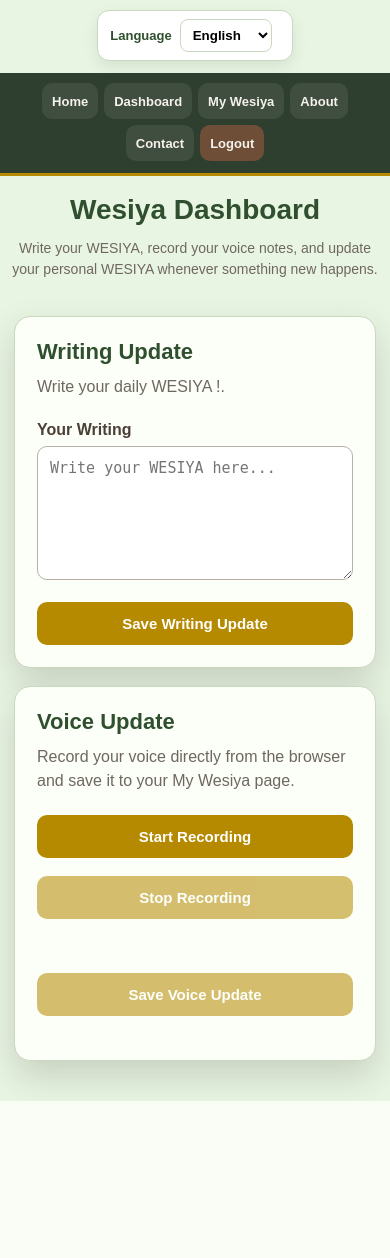
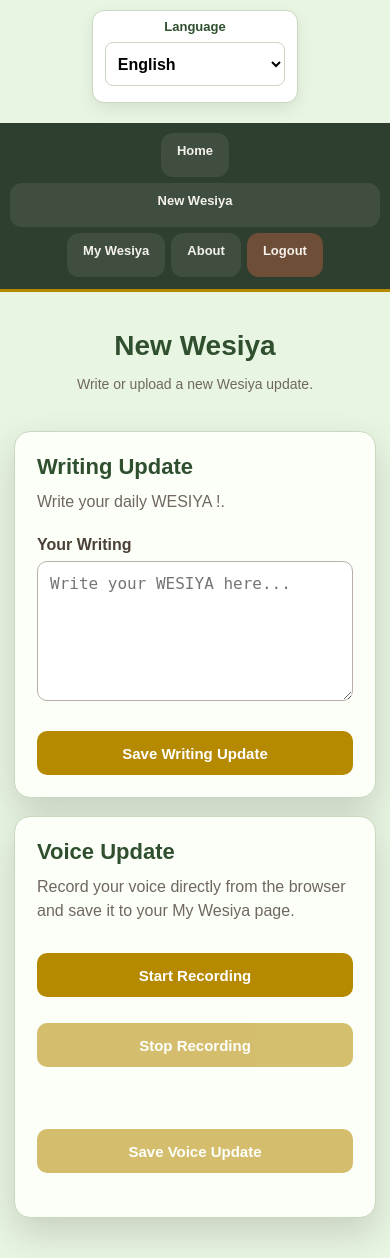
Before and after one commit to kala-spec/flask-wesiya-writing, a Flask app: page /dashboard in a window 390 px wide. Before the commit the page ends 1101 px from the top, so only its background shows below. Run offline with Flask 3, Linux system fonts and the light colour scheme; a user stored in the database is signed in.

Commit message:
Phase 1 UX cleanup and rename dashboard to New Wesiya

```diff
--- a/static/styles.css
+++ b/static/styles.css
@@ -1173,3 +1173,96 @@ button {
         margin-top: 10px;
     }
 }
+/* ===============================
+   Phase 1 UX cleanup
+   =============================== */
+
+.pages {
+    display: flex;
+    justify-content: center;
+    align-items: center;
+    gap: 12px;
+    flex-wrap: wrap;
+    margin: 20px auto;
+    padding: 10px;
+}
+
+.pages a,
+.pages button {
+    text-decoration: none;
+    padding: 10px 16px;
+    border-radius: 12px;
+    font-weight: 600;
+    display: inline-block;
+}
+
+.box,
+.card,
+.auth-box,
+.trusted-member-box {
+    border-radius: 18px;
+}
+
+button,
+.btn,
+.auth-switch-btn,
+.danger-access-btn,
+.pages a {
+    min-height: 44px;
+    cursor: pointer;
+}
+
+input,
+textarea,
+select {
+    min-height: 44px;
+    font-size: 16px;
+}
+
+.small-text {
+    line-height: 1.6;
+}
+
+@media (max-width: 700px) {
+    .container {
+        width: 94%;
+        margin: 0 auto;
+    }
+
+    .pages {
+        flex-direction: column;
+        align-items: stretch;
+        gap: 10px;
+    }
+
+    .pages a,
+    .pages button {
+        width: 100%;
+        text-align: center;
+        box-sizing: border-box;
+    }
+
+    button,
+    .btn,
+    .auth-switch-btn,
+    .danger-access-btn {
+        width: 100%;
+        margin-top: 8px;
+    }
+
+    input,
+    textarea,
+    select {
+        width: 100%;
+        box-sizing: border-box;
+    }
+
+    h1 {
+        font-size: 28px;
+        line-height: 1.2;
+    }
+
+    h2 {
+        font-size: 22px;
+    }
+}
--- a/templates/about.html
+++ b/templates/about.html
@@ -12,10 +12,10 @@
     <nav class="pages">
         <ul>
             <li><a href="/home">Home</a></li>
-            <li><a href="/dashboard">Dashboard</a></li>
+            <a href="/dashboard">New Wesiya</a>
             <li><a href="/profile">My Wesiya</a></li>
             <li><a href="/about">About</a></li>
-            <li><a href="#">Contact</a></li>
+
             <li><a href="/logout" class="logout-link">Logout</a></li>
         </ul>
     </nav>
--- a/templates/dashboard.html
+++ b/templates/dashboard.html
@@ -12,22 +12,19 @@
     <nav class="pages">
         <ul>
             <li><a href="/home">Home</a></li>
-            <li><a href="/dashboard">Dashboard</a></li>
+            <a href="/dashboard">New Wesiya</a>
             <li><a href="/profile">My Wesiya</a></li>
             <li><a href="/about">About</a></li>
-            <li><a href="#">Contact</a></li>
+
             <li><a href="/logout" class="logout-link">Logout</a></li>
 
         </ul>
     </nav>
 
     <section class="dashboard-header">
-        <h1>Wesiya Dashboard</h1>
+       <h1>New Wesiya</h1>
 
-        <p>
-            Write your WESIYA, record your voice notes, and update your personal WESIYA
-            whenever something new happens.
-        </p>
+        <p class="small-text">Write or upload a new Wesiya update.</p>
     </section>
 
     <main class="message-wrapper">
--- a/templates/home.html
+++ b/templates/home.html
@@ -12,10 +12,10 @@
     <nav class="pages">
         <ul>
             <li><a href="/home">Home</a></li>
-            <li><a href="/dashboard">Dashboard</a></li>
+            <a href="/dashboard">New Wesiya</a>
             <li><a href="/profile">My Wesiya</a></li>
             <li><a href="/about">About</a></li>
-            <li><a href="#">Contact</a></li>
+
             <li><a href="/logout" class="logout-link">Logout</a></li>
 
         </ul>
--- a/templates/profile.html
+++ b/templates/profile.html
@@ -12,10 +12,10 @@
     <nav class="pages">
         <ul>
             <li><a href="/home">Home</a></li>
-            <li><a href="/dashboard">Dashboard</a></li>
+            <a href="/dashboard">New Wesiya</a>
             <li><a href="/profile">My Wesiya</a></li>
             <li><a href="/about">About</a></li>
-            <li><a href="#">Contact</a></li>
+
             <li><a href="/logout" class="logout-link">Logout</a></li>
 
         </ul>
```
